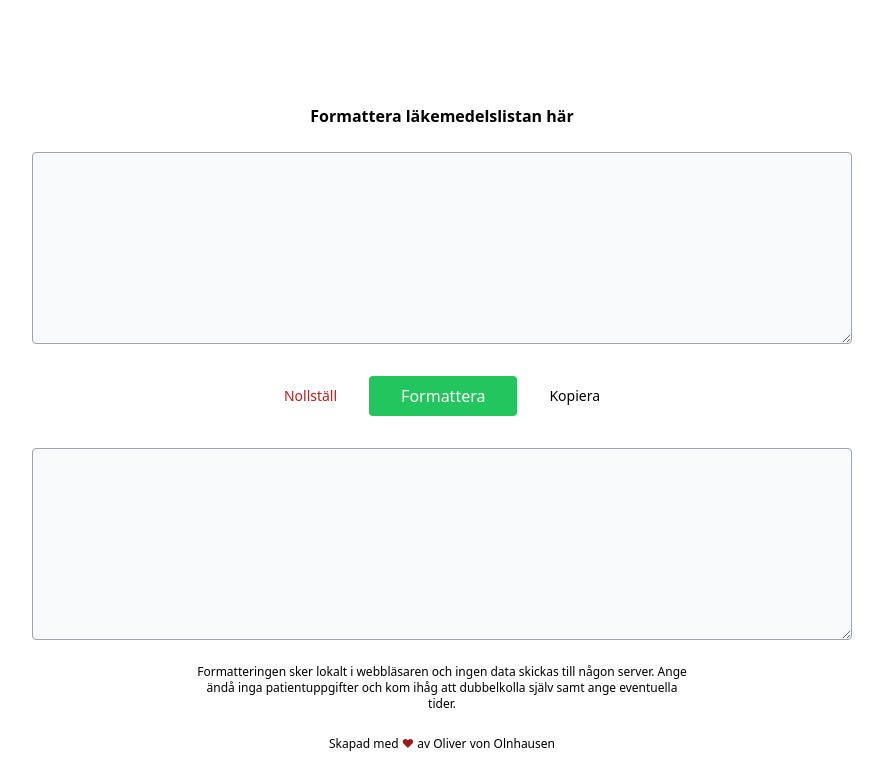
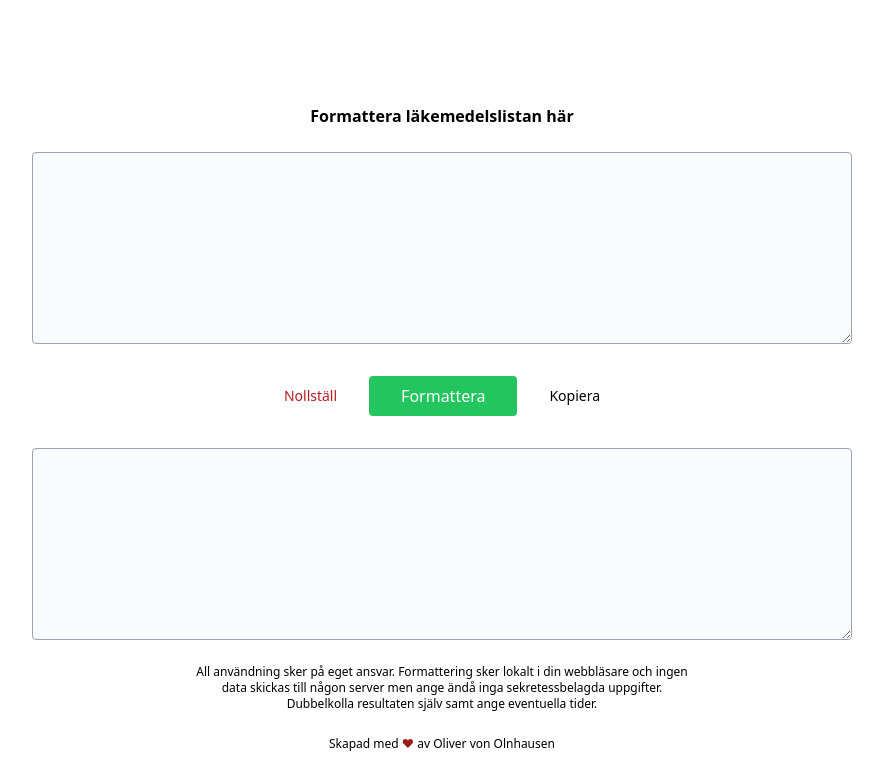
Before and after one commit to olivervo/clinisoft_tc, a website: page index.html in a window 1280 px wide. Shown: the top 762 px of the page, without its empty margins (198-1081 px from the left). Drawn offline with Linux system fonts and the light colour scheme.

Commit message:
Updated text

```diff
--- a/index.html
+++ b/index.html
@@ -23,7 +23,7 @@
             <button class="text-black rounded text-sm px-8" onclick="copy();">Kopiera</button>
         </div>
         <textarea id="results" class="bg-gray-50 h-48 mt-8 w-[820px] p-4 rounded border-gray-400 font-mono text-sm" disabled></textarea>
-        <div class="text-xs mt-6 max-w-[500px] text-center">Formatteringen sker lokalt i webbläsaren och ingen data skickas till någon server. Ange ändå inga patientuppgifter och kom ihåg att dubbelkolla själv samt ange eventuella tider.</div>
+        <div class="text-xs mt-6 max-w-[500px] text-center">All användning sker på eget ansvar. Formattering sker lokalt i din webbläsare och ingen data skickas till någon server men ange ändå inga sekretessbelagda uppgifter. Dubbelkolla resultaten själv samt ange eventuella tider.</div>
         <div class="text-xs p-6">Skapad med <span class="text-red-800">&hearts;</span> av Oliver von Olnhausen</div>
         <a href="https://github.com/olivervo/medications_formatter" target="_blank" class="pb-12"><img src="https://img.shields.io/badge/github-%23121011.svg?style=Flat-square&logo=github&logoColor=white" alt=""></a>
     </div>
```
